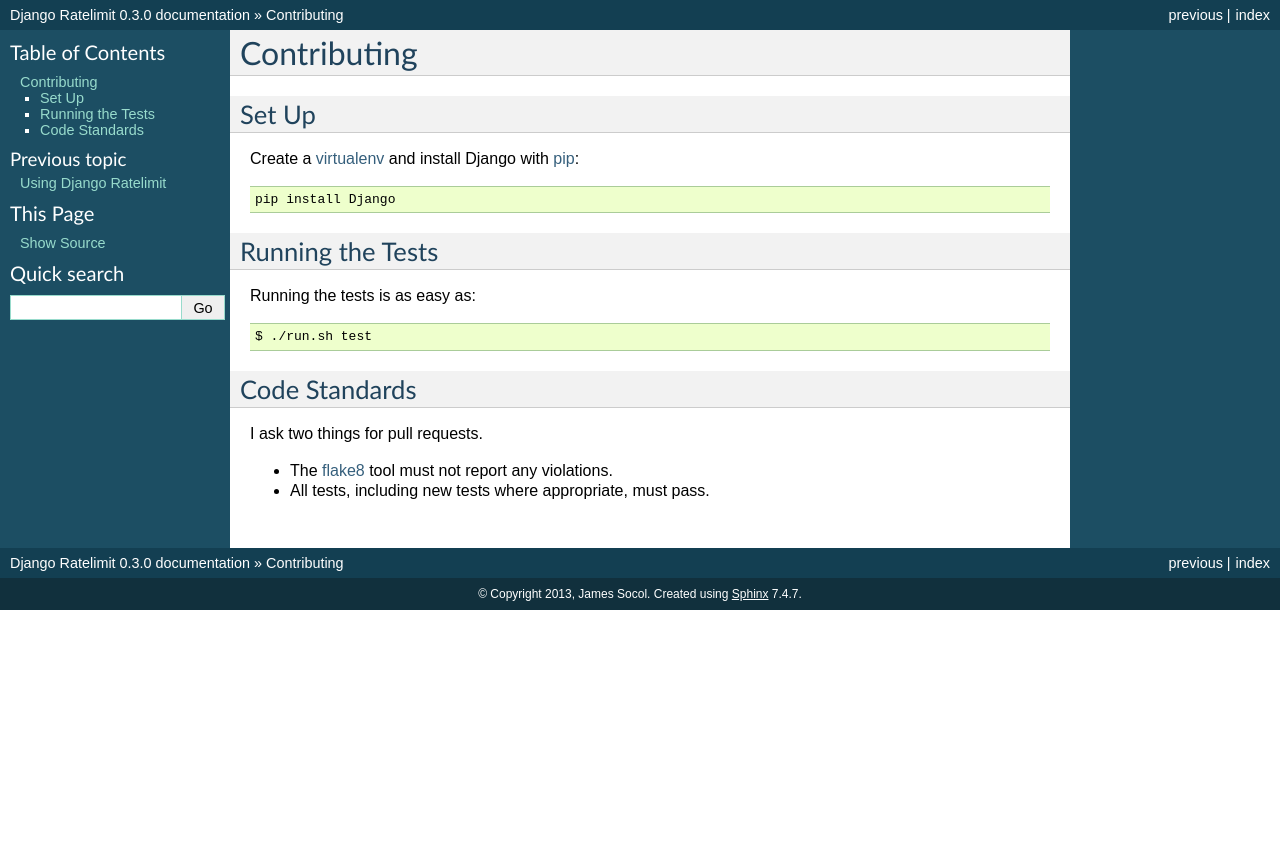
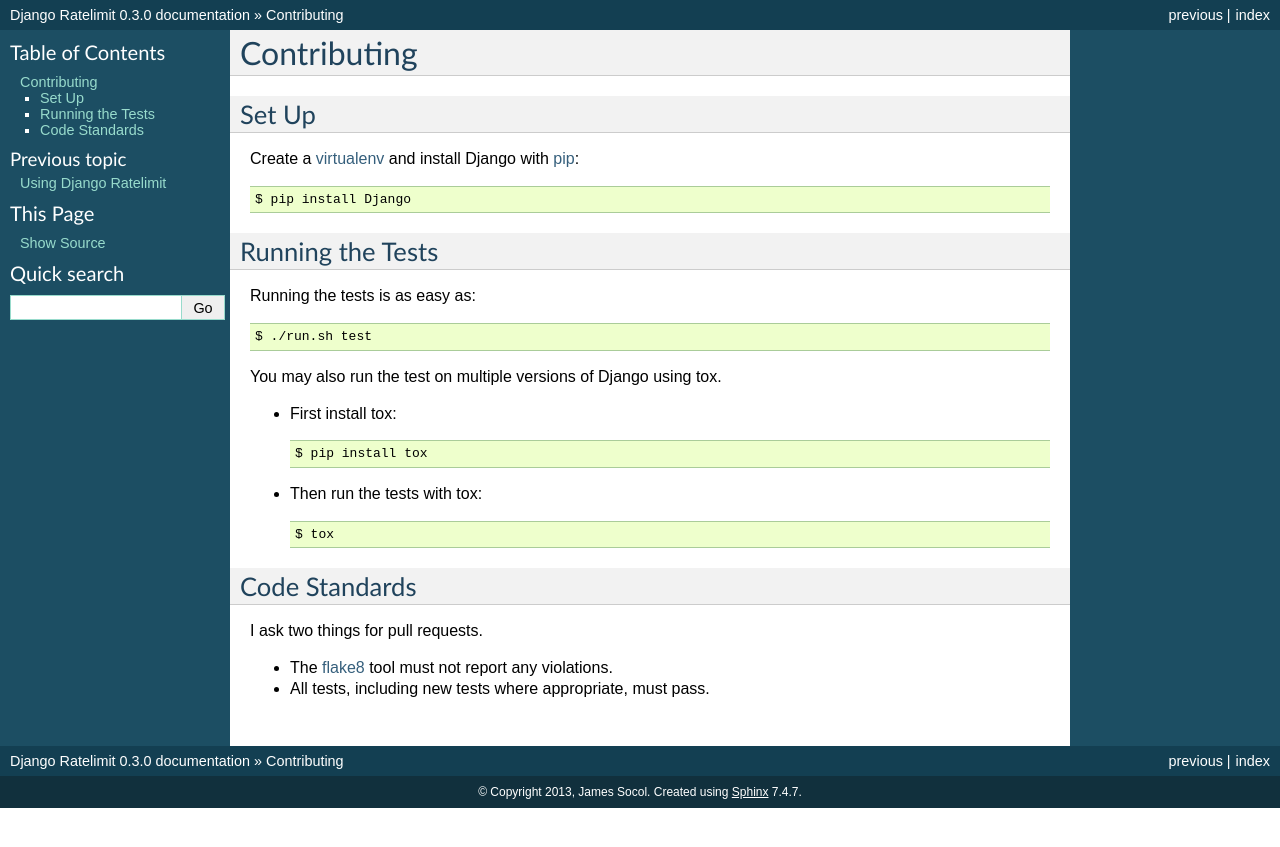
Before and after one commit to jsocol/django-ratelimit, a Sphinx documentation site: the page built from docs/contributing.rst, in a window 1280 px wide. Shown: the top 847 px of the page. Built offline with Sphinx 7.4.7, drawn with Linux system fonts in a browser that asks for light colours.

Commit message:
Tox and travis for Django 1.3, 1.4 and 1.5
* Add tox config for Django 1.4 and 1.5. Django 1.3 tests are broken.
* Fix tests for Django 1.3.
* Don't hard code interpreter version in tox config.
* Update contributing docs to show how to run tox tests.
* Add Django 1.3 to travis builds.
* Add override settings dependency for Django 1.3 to travis builds.
* Add python 2.6 to tox config.
* Fix tox/travis so that they test the lastest release of each minor version.
* Add a note to contributing doc to install tox first and make example commands more consistant.
* Add note about backwards compatibility import.

```diff
--- a/docs/contributing.rst
+++ b/docs/contributing.rst
@@ -10,7 +10,7 @@
 
 Create a virtualenv_ and install Django with pip_::
 
-    pip install Django
+    $ pip install Django
 
 
 Running the Tests
@@ -19,6 +19,16 @@
 Running the tests is as easy as::
 
     $ ./run.sh test
+
+You may also run the test on multiple versions of Django using tox.
+
+- First install tox::
+
+    $ pip install tox
+
+- Then run the tests with tox::
+
+    $ tox
 
 
 Code Standards
```
Also changed, not shown: .travis.yml, 3 other files.
